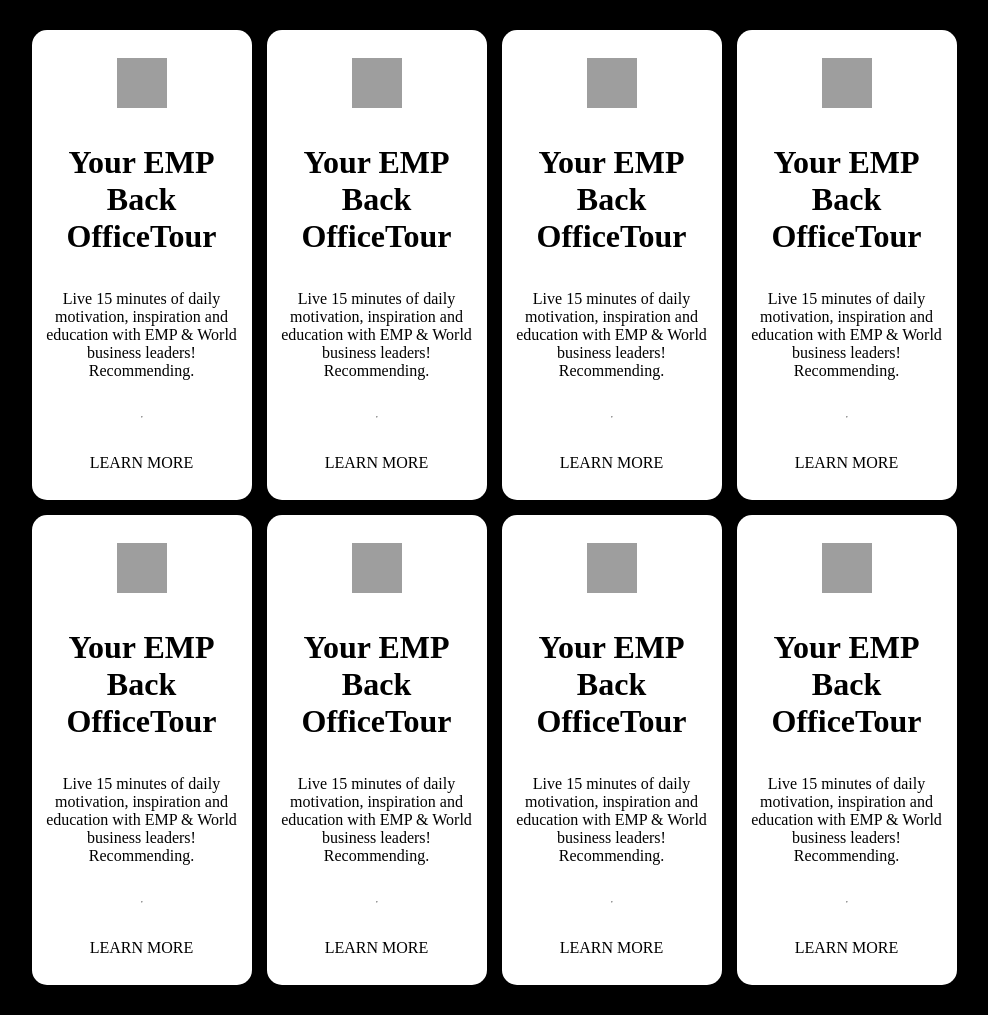
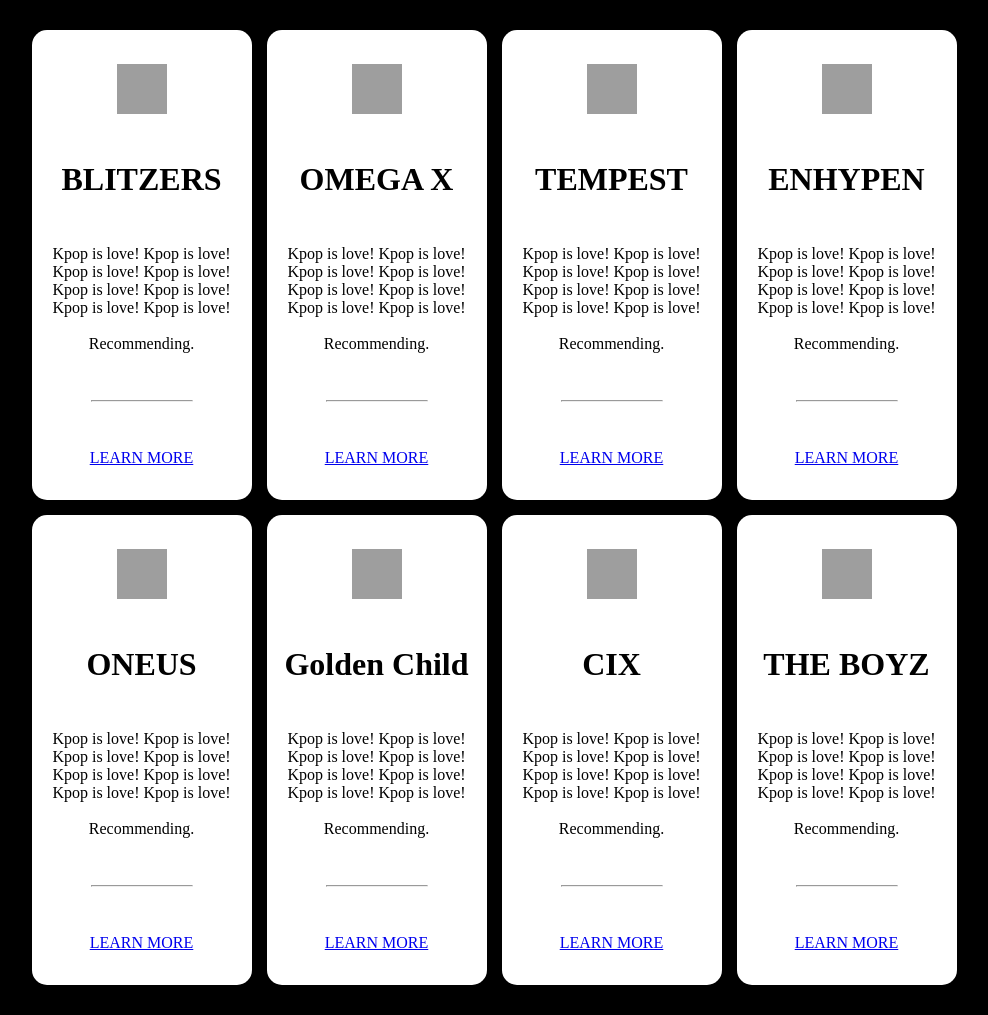
Before and after one commit to OliviaDemaret/grid-away-grid-ahoy, a plain HTML site: page index.html in a window 1280 px wide. Shown: the whole page, without its empty margins (146-1134 px from the left). Drawn offline with Linux system fonts and the light colour scheme; grey boxes are pictures that could not be loaded.

Commit message:
index.html

```diff
--- a/index.html
+++ b/index.html
@@ -15,104 +15,113 @@
             src="https://cdn-icons-png.flaticon.com/512/4784/4784972.png"
             alt="kpop"
           />
-          <h1>Your EMP Back OfficeTour</h1>
+          <h1>BLITZERS</h1>
           <p>
-            Live 15 minutes of daily motivation, inspiration and education with
-            EMP & World business leaders!<br />Recommending.
+            Kpop is love! Kpop is love! Kpop is love! Kpop is love! Kpop is
+            love! Kpop is love! Kpop is love! Kpop is love!
+            <br /><br />Recommending.
           </p>
-          <hr />
-          <a>LEARN MORE</a>
+          <hr width="100Px" />
+          <a href="#">LEARN MORE</a>
         </div>
         <div class="card" id="b">
           <img
             src="https://cdn-icons-png.flaticon.com/512/4784/4784972.png"
             alt="kpop"
           />
-          <h1>Your EMP Back OfficeTour</h1>
+          <h1>OMEGA X</h1>
           <p>
-            Live 15 minutes of daily motivation, inspiration and education with
-            EMP & World business leaders!<br />Recommending.
+            Kpop is love! Kpop is love! Kpop is love! Kpop is love! Kpop is
+            love! Kpop is love! Kpop is love! Kpop is love!
+            <br /><br />Recommending.
           </p>
-          <hr />
-          <a>LEARN MORE</a>
+          <hr width="100Px" />
+          <a href="#">LEARN MORE</a>
         </div>
         <div class="card" id="c">
           <img
             src="https://cdn-icons-png.flaticon.com/512/4784/4784972.png"
             alt="kpop"
           />
-          <h1>Your EMP Back OfficeTour</h1>
+          <h1>TEMPEST</h1>
           <p>
-            Live 15 minutes of daily motivation, inspiration and education with
-            EMP & World business leaders!<br />Recommending.
+            Kpop is love! Kpop is love! Kpop is love! Kpop is love! Kpop is
+            love! Kpop is love! Kpop is love! Kpop is love!
+            <br /><br />Recommending.
           </p>
-          <hr />
-          <a>LEARN MORE</a>
+          <hr width="100Px" />
+          <a href="#">LEARN MORE</a>
         </div>
         <div class="card" id="d">
           <img
             src="https://cdn-icons-png.flaticon.com/512/4784/4784972.png"
             alt="kpop"
           />
-          <h1>Your EMP Back OfficeTour</h1>
+          <h1>ENHYPEN</h1>
           <p>
-            Live 15 minutes of daily motivation, inspiration and education with
-            EMP & World business leaders!<br />Recommending.
+            Kpop is love! Kpop is love! Kpop is love! Kpop is love! Kpop is
+            love! Kpop is love! Kpop is love! Kpop is love!
+            <br /><br />Recommending.
           </p>
-          <hr />
-          <a>LEARN MORE</a>
+          <hr width="100Px" />
+          <a href="#">LEARN MORE</a>
         </div>
         <div class="card" id="e">
           <img
             src="https://cdn-icons-png.flaticon.com/512/4784/4784972.png"
             alt="kpop"
           />
-          <h1>Your EMP Back OfficeTour</h1>
+          <h1>ONEUS</h1>
           <p>
-            Live 15 minutes of daily motivation, inspiration and education with
-            EMP & World business leaders!<br />Recommending.
+            Kpop is love! Kpop is love! Kpop is love! Kpop is love! Kpop is
+            love! Kpop is love! Kpop is love! Kpop is love!
+            <br /><br />Recommending.
           </p>
-          <hr />
-          <a>LEARN MORE</a>
+          <hr width="100Px" />
+          <a href="#">LEARN MORE</a>
         </div>
         <div class="card" id="f">
           <img
             src="https://cdn-icons-png.flaticon.com/512/4784/4784972.png"
             alt="kpop"
           />
-          <h1>Your EMP Back OfficeTour</h1>
+          <h1>Golden Child</h1>
           <p>
-            Live 15 minutes of daily motivation, inspiration and education with
-            EMP & World business leaders!<br />Recommending.
+            Kpop is love! Kpop is love! Kpop is love! Kpop is love! Kpop is
+            love! Kpop is love! Kpop is love! Kpop is love!
+            <br /><br />Recommending.
           </p>
-          <hr />
-          <a>LEARN MORE</a>
+          <hr width="100Px" />
+          <a href="#">LEARN MORE</a>
         </div>
         <div class="card" id="g">
           <img
             src="https://cdn-icons-png.flaticon.com/512/4784/4784972.png"
             alt="kpop"
           />
-          <h1>Your EMP Back OfficeTour</h1>
+          <h1>CIX</h1>
           <p>
-            Live 15 minutes of daily motivation, inspiration and education with
-            EMP & World business leaders!<br />Recommending.
+            Kpop is love! Kpop is love! Kpop is love! Kpop is love! Kpop is
+            love! Kpop is love! Kpop is love! Kpop is love!
+            <br />
+            <br />Recommending.
           </p>
-          <hr />
-          <a>LEARN MORE</a>
+          <hr width="100Px" />
+          <a href="#">LEARN MORE</a>
         </div>
         <div class="card" id="h">
           <img
             src="https://cdn-icons-png.flaticon.com/512/4784/4784972.png"
             alt="kpop"
           />
-          <h1>Your EMP Back OfficeTour</h1>
+          <h1>THE BOYZ</h1>
           <p>
-            Live 15 minutes of daily motivation, inspiration and education with
-            EMP & World business leaders!<br />Recommending.
+            Kpop is love! Kpop is love! Kpop is love! Kpop is love! Kpop is
+            love! Kpop is love! Kpop is love! Kpop is love!
+            <br /><br />Recommending.
           </p>
-          <hr />
-          <a>LEARN MORE</a>
+          <hr width="100Px" />
+          <a href="#">LEARN MORE</a>
         </div>
       </div>
     </main>
```
